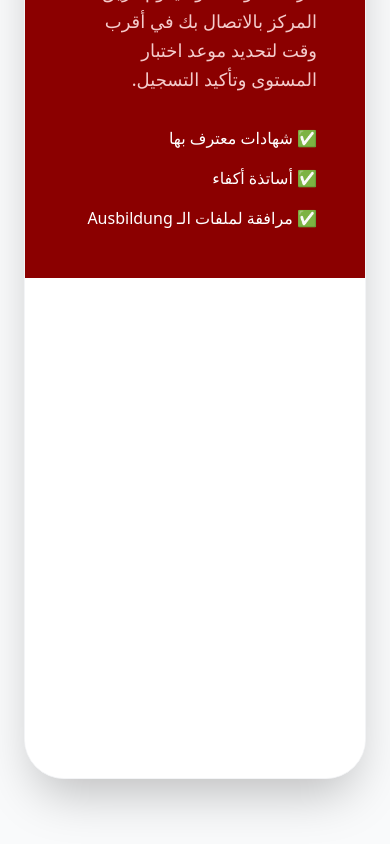
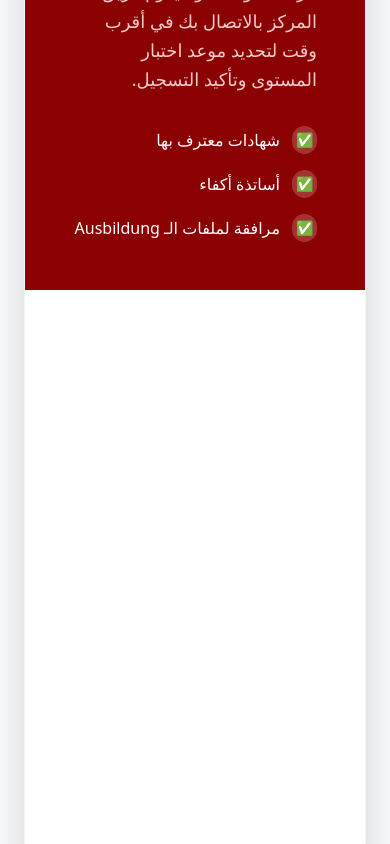
Before and after one commit to amal-mbarki/ipfc-gafsa, a Next.js app: page / in a window 390 px wide. Shown: the part 2220-3064 px from the top of the page. Built offline with nearby package versions, Linux system fonts and the light colour scheme.

Commit message:
feat: update registration form with international phone field

```diff
--- a/app/components/RegisterForm.tsx
+++ b/app/components/RegisterForm.tsx
@@ -1,39 +1,44 @@
 import React from 'react';
-import Script from 'next/script'; // استدعاء سكريبت نيكست جيس
+import Script from 'next/script';
 
 export default function RegisterForm() {
   return (
     <section id="register" className="py-24 bg-gray-50">
       <div className="max-w-5xl mx-auto px-6">
 
+        {/* الحاوية الرئيسية للفورم */}
         <div className="bg-white rounded-[40px] shadow-2xl overflow-hidden flex flex-col md:flex-row border border-gray-100">
 
-          {/* جهة المعلومات (اللون الأحمر الخاص بـ IPFC GAFSA) */}
+          {/* جهة المعلومات (اللون الأحمر الخاص بالمركز) */}
           <div className="bg-[#8B0000] p-12 text-white md:w-2/5 flex flex-col justify-center text-right" dir="rtl">
             <h2 className="text-4xl font-black mb-6 leading-tight">سجل الآن واضمن مقعدك</h2>
             <p className="text-red-100 text-lg mb-8 leading-relaxed opacity-90">
               اترك معلوماتك وسيقوم فريق المركز بالاتصال بك في أقرب وقت لتحديد موعد اختبار المستوى وتأكيد التسجيل.
             </p>
+
             <ul className="space-y-4">
               <li className="flex items-center gap-3 justify-start">
-                <span>✅ شهادات معترف بها</span>
+                <span className="bg-white/20 p-1 rounded-full text-sm">✅</span>
+                <span>شهادات معترف بها</span>
               </li>
               <li className="flex items-center gap-3 justify-start">
-                <span>✅ أساتذة أكفاء</span>
+                <span className="bg-white/20 p-1 rounded-full text-sm">✅</span>
+                <span>أساتذة أكفاء</span>
               </li>
               <li className="flex items-center gap-3 justify-start">
-                <span>✅ مرافقة لملفات الـ Ausbildung</span>
+                <span className="bg-white/20 p-1 rounded-full text-sm">✅</span>
+                <span>مرافقة لملفات الـ Ausbildung</span>
               </li>
             </ul>
           </div>
 
-          {/* جهة الإستمارة: هنا نضع كود Jotform الذي نسختِه */}
-          <div className="p-4 md:p-12 md:w-3/5 bg-white min-h-[500px] flex items-center justify-center">
-            <div className="w-full">
-              {/* هذا هو الكود الذي نسختِه من Jotform */}
+          {/* جهة الإستمارة (Jotform) */}
+          <div className="p-4 md:p-8 md:w-3/5 bg-white min-h-[600px] flex items-start justify-center">
+            <div className="w-full h-full">
+              {/* سكريبت Jotform - التعديلات التي قمتِ بها في الموقع ستظهر هنا آلياً */}
               <Script
                 src="https://form.jotform.com/jsform/261144034940045"
-                strategy="afterInteractive"
+                strategy="lazyOnload"
               />
             </div>
           </div>
```
